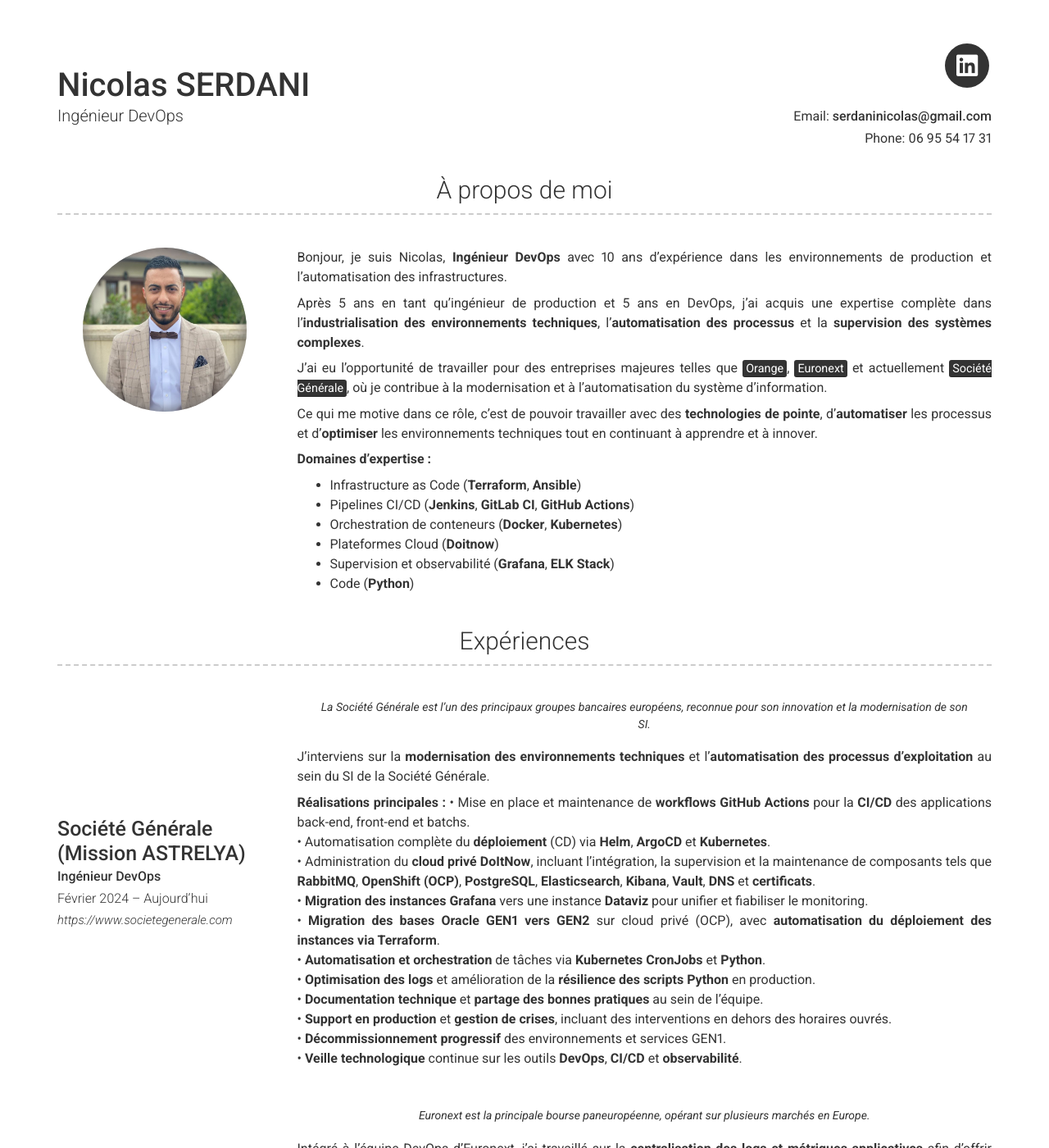
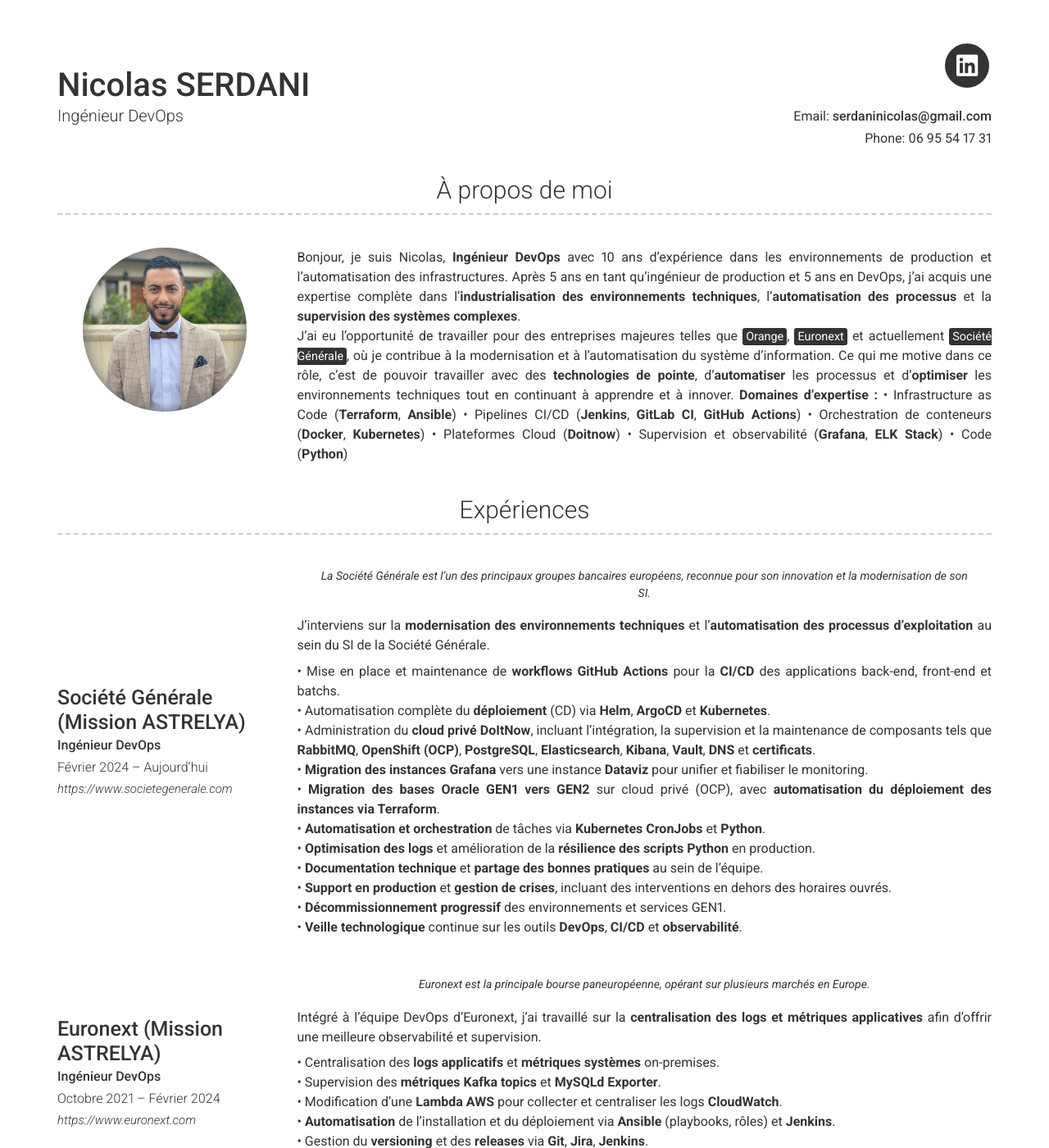
Before and after one commit to SERDANI/serdaninicolas.github.io, a Jekyll site: the page built from index.md, in a window 1280 px wide and 1400 px high. Shown: the whole window at 82% size. Built offline with Jekyll 4.4.1, drawn with Linux system fonts in a browser that asks for light colours; nearby versions of some CDN libraries; some of the changed text lies outside the part shown.

Commit message:
Update _config.yml

```diff
--- a/_config.yml
+++ b/_config.yml
@@ -28,25 +28,16 @@ about_title: À propos de moi
 about_profile_image: images/profile.jpg
 about_content: |
   Bonjour, je suis Nicolas, **Ingénieur DevOps** avec 10 ans d’expérience dans les environnements de production et l’automatisation des infrastructures.
-
-
   Après 5 ans en tant qu’ingénieur de production et 5 ans en DevOps, j’ai acquis une expertise complète dans l’**industrialisation des environnements techniques**, l’**automatisation des processus** et la **supervision des systèmes complexes**.
-
-
   J’ai eu l’opportunité de travailler pour des entreprises majeures telles que <mark>Orange</mark>, <mark>Euronext</mark> et actuellement <mark>Société Générale</mark>, où je contribue à la modernisation et à l’automatisation du système d’information.
-
-
   Ce qui me motive dans ce rôle, c’est de pouvoir travailler avec des **technologies de pointe**, d’**automatiser** les processus et d’**optimiser** les environnements techniques tout en continuant à apprendre et à innover.
-
-
   **Domaines d’expertise :**
-    - Infrastructure as Code (**Terraform**, **Ansible**)
-    - Pipelines CI/CD (**Jenkins**, **GitLab CI**, **GitHub Actions**)
-    - Orchestration de conteneurs (**Docker**, **Kubernetes**)
-    - Plateformes Cloud (**Doitnow**)
-    - Supervision et observabilité (**Grafana**, **ELK Stack**)
-    - Code (**Python**)
-
+    • Infrastructure as Code (**Terraform**, **Ansible**)
+    • Pipelines CI/CD (**Jenkins**, **GitLab CI**, **GitHub Actions**)
+    • Orchestration de conteneurs (**Docker**, **Kubernetes**)
+    • Plateformes Cloud (**Doitnow**)
+    • Supervision et observabilité (**Grafana**, **ELK Stack**)
+    • Code (**Python**)
 
 content:
 
@@ -63,7 +54,6 @@ content:
         description: |
           J’interviens sur la **modernisation des environnements techniques** et l’**automatisation des processus d’exploitation** au sein du SI de la Société Générale.
 
-          **Réalisations principales :**
           • Mise en place et maintenance de **workflows GitHub Actions** pour la **CI/CD** des applications back-end, front-end et batchs.
           • Automatisation complète du **déploiement** (CD) via **Helm**, **ArgoCD** et **Kubernetes**.
           • Administration du **cloud privé DoItNow**, incluant l’intégration, la supervision et la maintenance de composants tels que **RabbitMQ**, **OpenShift (OCP)**, **PostgreSQL**, **Elasticsearch**, **Kibana**, **Vault**, **DNS** et **certificats**.
@@ -86,7 +76,6 @@ content:
         description: |
           Intégré à l’équipe DevOps d’Euronext, j’ai travaillé sur la **centralisation des logs et métriques applicatives** afin d’offrir une meilleure observabilité et supervision.
 
-          **Réalisations clés :**
           • Centralisation des **logs applicatifs** et **métriques systèmes** on-premises.
           • Supervision des **métriques Kafka topics** et **MySQLd Exporter**.
           • Modification d’une **Lambda AWS** pour collecter et centraliser les logs **CloudWatch**.
@@ -105,7 +94,6 @@ content:
         description: |
           Membre de l’équipe DOMA (DévelOppement-AutoMAtisation), j’ai contribué au **développement et au maintien d’automates** destinés à l’industrialisation des processus d’Orange.
 
-          **Réalisations clés :**
           • Développement d’automates via **Ansible** et **scripts Python**.
           • Réalisation des **phases de test** en amont du développement.
           • Suivi de projet **agile** via **JIRA**.
@@ -126,7 +114,6 @@ content:
         description: |
           Administration, analyse et résolution d’incidents applicatifs impactant les environnements de production BNP Paribas.
 
-          **Réalisations clés :**
           • Gestion et animation des **tâches problèmes** via **ITSM** et **SharePoint**.
           • Développement et automatisation de tâches via **Shell/Bash**.
           • Ordonnancement et supervision des chaînes de traitements via **Autosys**.
@@ -146,7 +133,6 @@ content:
         description: |
           Traitement d’incidents de production et maintien en conditions opérationnelles.
 
-          **Réalisations clés :**
           • Administration des **bases de données** (Oracle, MS SQL).
           • Ordonnancement automatisé via **Autosys** et **TNG**.
           • Analyse de scripts **Shell/Bash** et gestion des **File Systems AIX/Linux**.
@@ -164,7 +150,6 @@ content:
         description: |
           Assistance et support technique auprès des utilisateurs, gestion du parc informatique et sécurité des données.
 
-          **Réalisations clés :**
           • Support utilisateurs et résolution d’incidents techniques.
           • Gestion du parc via **I-P@rk** et maintenance du matériel.
           • Administration des utilisateurs et sécurité via **Active Directory**.
@@ -199,12 +184,14 @@ content:
         description: |
           Obtention du Baccalauréat Scientifique, spécialité Sciences de la Vie et de la Terre.
 
-  - title: A Little More About Me
+  - title: À propos de moi un peu plus
     layout: text
     content: |
-      This is where you can write a little more about yourself. You could title this section **Interests** and include some of your other interests.
+      En dehors de mon travail en DevOps, je suis passionné par les **technologies et les jeux vidéo sur PC**, les **jeux de société** pour leur dimension stratégique, la **randonnée** et le **football**.
 
-      Or you could title it **Skills** and write a bit more about things that make you more desirable, like *leadership* or *teamwork*
+      Je suis également papa et j’adore passer du temps en famille, m’amuser et partager des moments avec mon fils, ce qui me permet de développer patience, créativité et esprit d’équipe.
+
+      Ces activités personnelles renforcent des qualités que j’applique également dans mon travail : **curiosité, persévérance, sens de l’organisation** et capacité à collaborer efficacement au sein d’équipes techniques.
 
 # Footer
 footer_show_references: true
```
